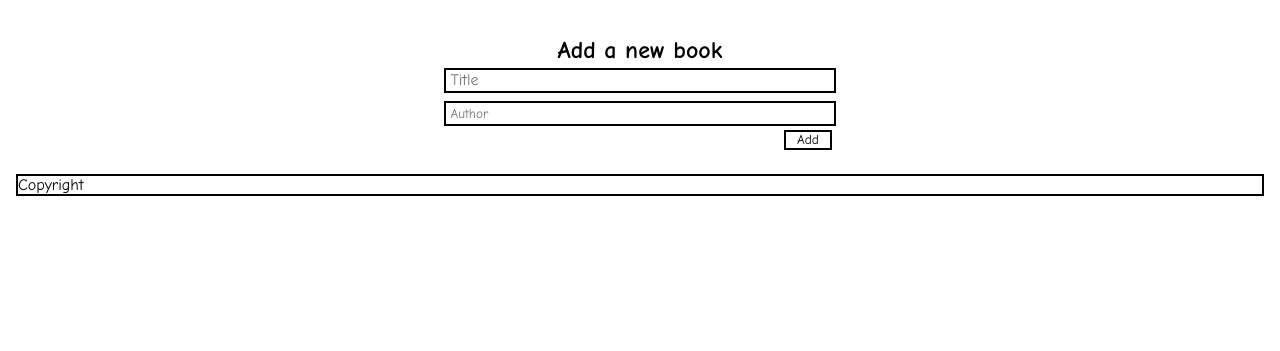
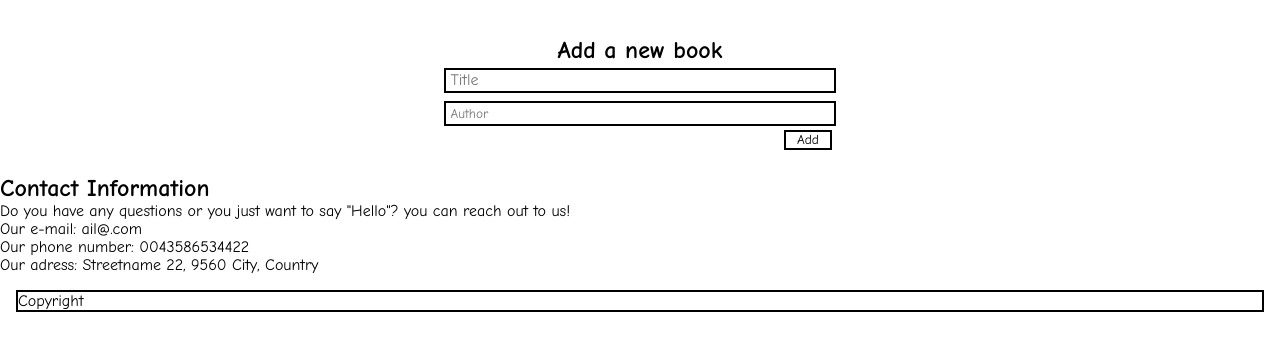
Before and after one commit to eamador1/awesome-library, a plain HTML site: page index.html in a window 1280 px wide. Shown: the part 155-506 px from the top of the page. Drawn offline with Linux system fonts and the light colour scheme.

Commit message:
Update index.html

```diff
--- a/index.html
+++ b/index.html
@@ -50,8 +50,18 @@
     </form>
   </section>
 
-  <section>
-
+  <section id="ContactInform">
+    <h2>Contact Information</h2>
+    <p>Do you have any questions or you just want to say "Hello"?
+      you can reach out to us!
+    </p>
+    <ul>
+      <li>Our e-mail: ail@.com</li>
+      <li>Our phone number: 0043586534422</li>
+      <li>Our adress: Streetname 22, 9560
+         City, Country
+      </li>
+    </ul>
   </section>
   <script src="script.js"></script>
   <footer id="footer">
```
